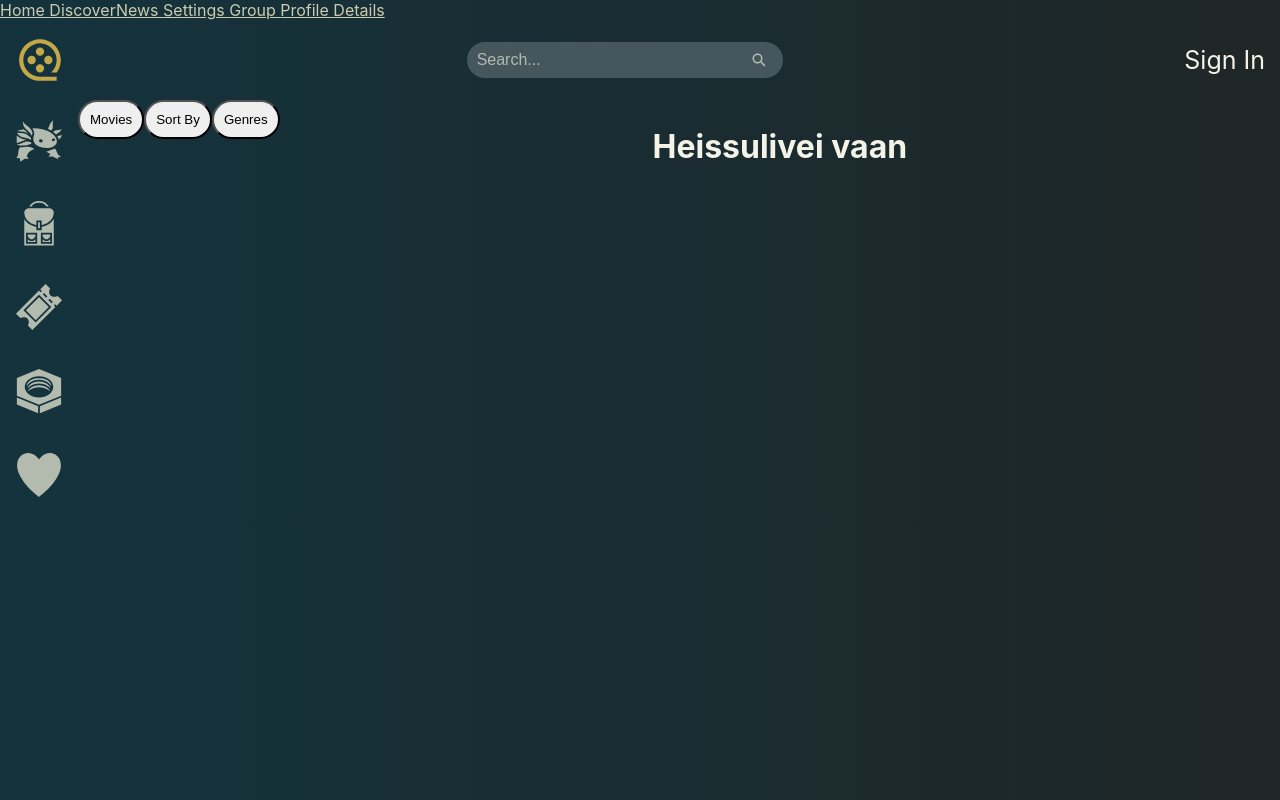
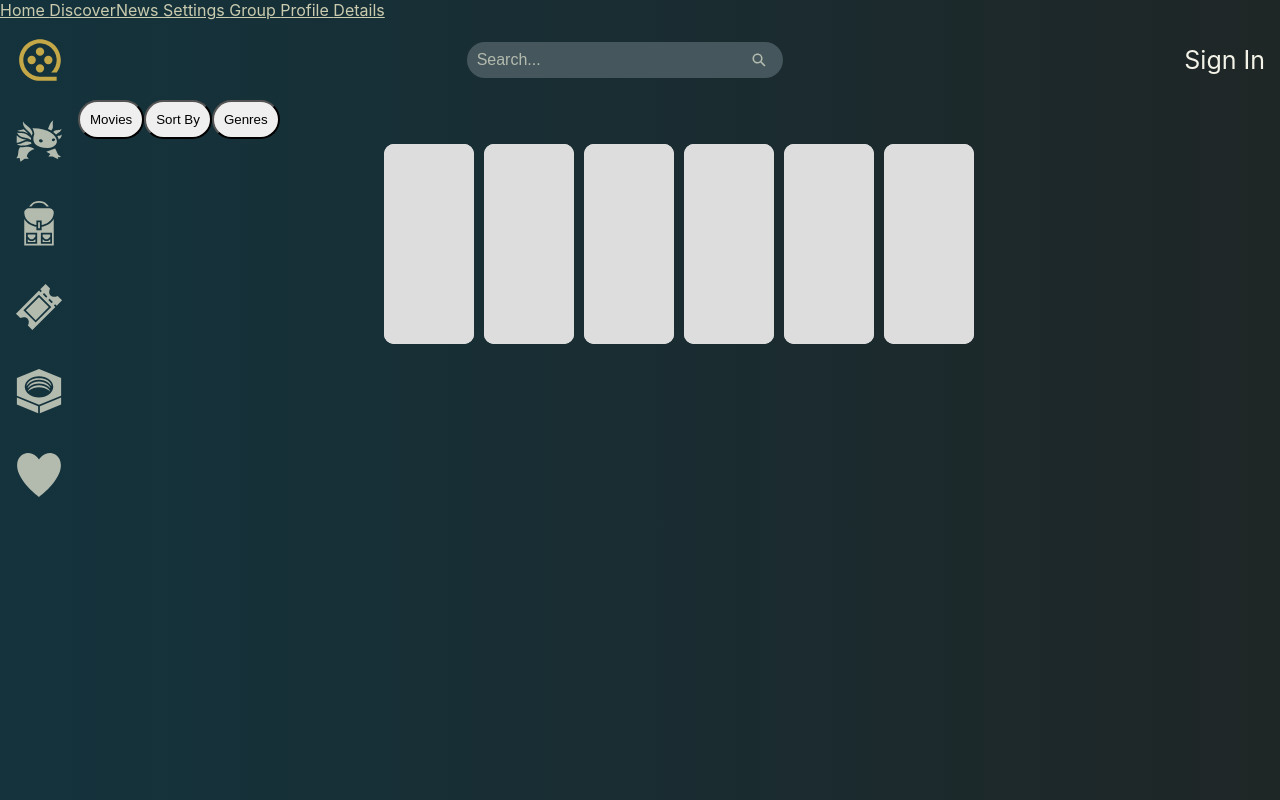
Before and after one commit to kismakk/MovieApp, a React (Create React App) app in the folder frontend/: page /discover in a window 1280 px wide. Built offline with nearby package versions, Linux system fonts and the light colour scheme.

Commit message:
detailsille luotu pohja ja discoverylle jotain lisäilty

```diff
--- /dev/null
+++ b/frontend/src/components/detailsComponents/details.js
@@ -0,0 +1,23 @@
+import React from "react";
+import styled from "styled-components";
+
+const InfoBoard = () => {
+  return (
+    <InfoBox>
+      <h2>
+        Tämmönen leffa tänään
+      </h2>
+    </InfoBox>
+  );
+};
+
+const InfoBox = styled.div`
+  display: flex;
+  flex-wrap: wrap;
+  justify-content: space-around;
+  max-width: 50%;
+  margin: 0 auto;
+`;
+
+
+export default InfoBoard;
--- /dev/null
+++ b/frontend/src/components/discoverComponents/content.js
@@ -0,0 +1,52 @@
+import React from "react";
+import { Link } from "react-router-dom";
+import styled from "styled-components";
+
+const ImageGrid = () => {
+  const placeholders = Array.from({ length: 6 }, (_, index) => index);
+
+  return (
+    <ImageGridContainer>
+      {placeholders.map((index) => (
+        <Thumbnail key={index} to="/details">
+          <Placeholder />
+        </Thumbnail>
+      ))}
+    </ImageGridContainer>
+  );
+};
+
+const ShowImageGrid = () => {
+  return (
+    <div className="grid">
+      <ImageGrid />
+    </div>
+  );
+};
+
+const ImageGridContainer = styled.div`
+  display: flex;
+  flex-wrap: wrap;
+  justify-content: space-around;
+  max-width: 50%;
+  margin: 0 auto;
+`;
+
+const Thumbnail = styled(Link)`
+  width: 15%;
+  height: 200px;
+  margin: 5px;
+  background-color: white;
+  border-radius: 10px;
+  cursor: pointer;
+  text-decoration: none;
+`;
+
+const Placeholder = styled.div`
+  width: 100%;
+  height: 100%;
+  background-color: #ddd;
+  border-radius: 10px;
+`;
+
+export default ShowImageGrid;
--- a/frontend/src/pages/Details.js
+++ b/frontend/src/pages/Details.js
@@ -1,9 +1,28 @@
 import React from 'react'
+import Global from '../components/global/styles/global';
+import Header from '../components/global/Header';
+import NavBar from '../components/global/NavBar';
+import InfoBoard from '../components/detailsComponents/details';
 
 function Details() {
   return (
-    <div>Details</div>
-  )
-}
+    <div className='container'>
+      <Global />
+      <div className='header'>
+        <header>
+          <Header />
+        </header>
+        <div className='content'>
+          <nav>
+            <NavBar />
+          </nav>
+          <div className='info'>
+            <InfoBoard />
+          </div>
+        </div>
+      </div>
+    </div>
+  );
+};
 
 export default Details
--- a/frontend/src/pages/Discover.js
+++ b/frontend/src/pages/Discover.js
@@ -3,6 +3,8 @@ import Global from '../components/global/styles/global';
 import Header from '../components/global/Header';
 import NavBar from '../components/global/NavBar';
 import ButtonGroup from '../components/discoverComponents/button';
+import ShowImageGrid from '../components/discoverComponents/content';
+
 
 function Discover() {
   return (
@@ -16,11 +18,9 @@ function Discover() {
           <nav>
             <NavBar />
           </nav>
-          <div>
+          <main>
             <ButtonGroup />
-          </div>
-          <main>
-            <h2>Heissulivei vaan</h2>
+            <ShowImageGrid />
           </main>
         </div>
       </div>
```
